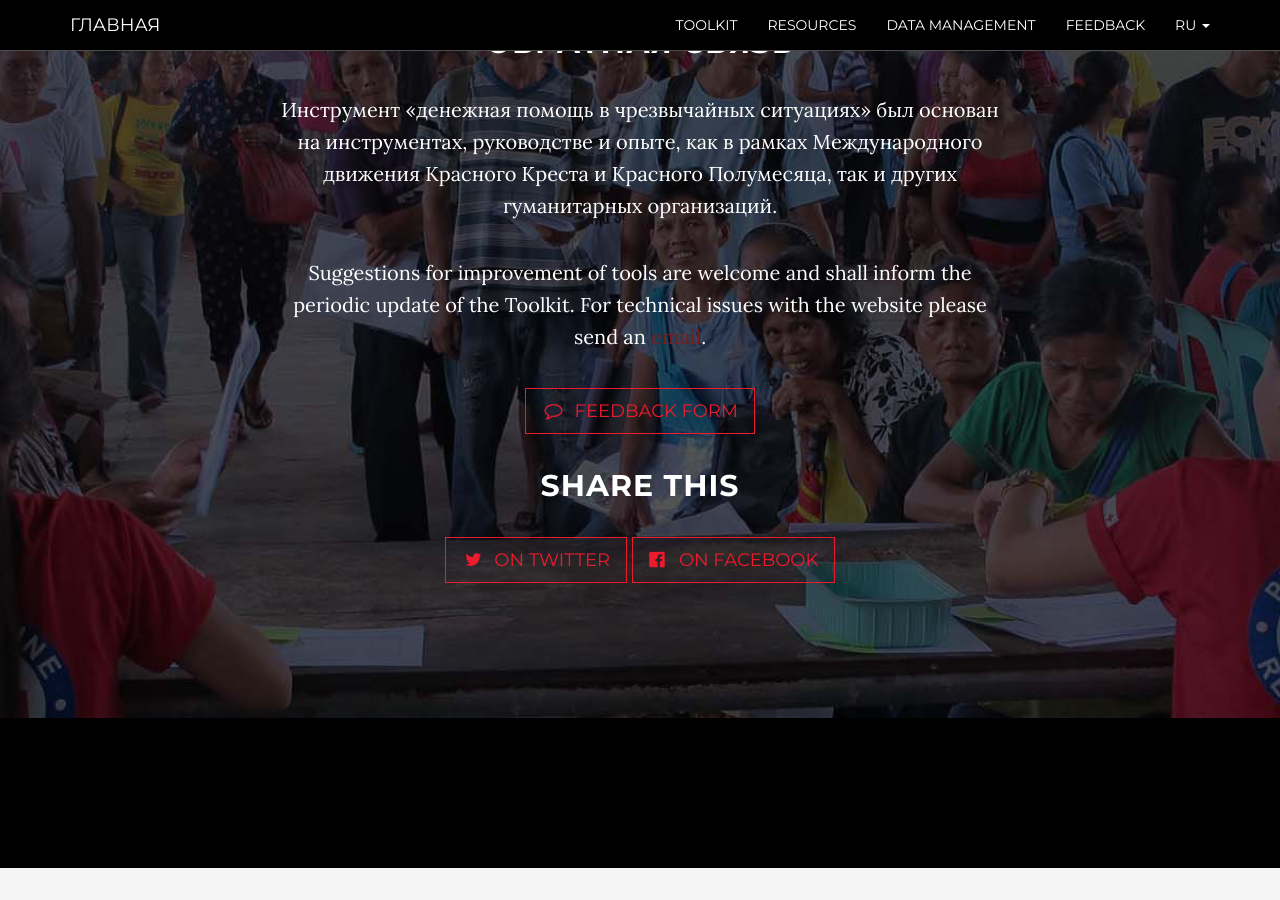
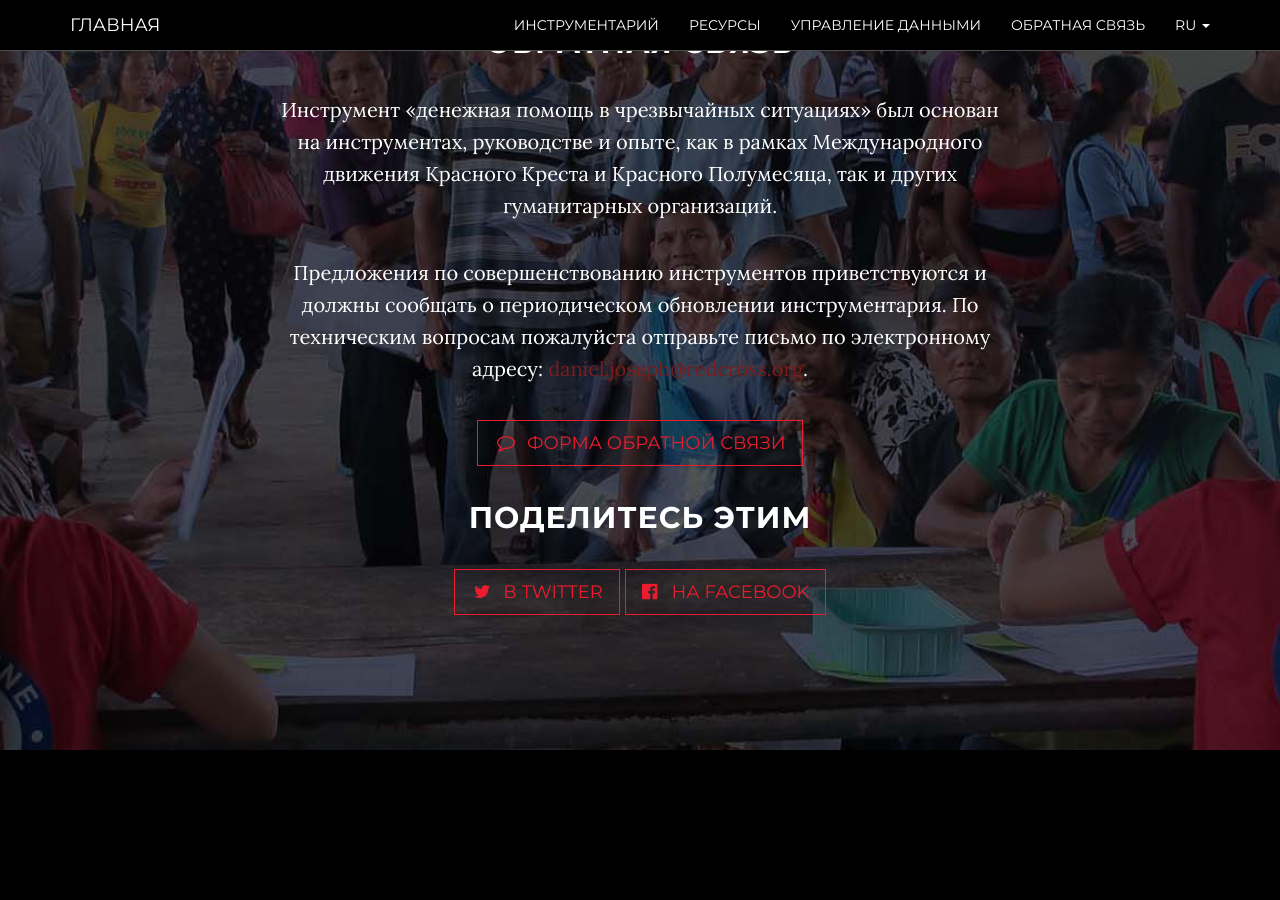
Before and after one commit to AmericanRedCross/ctp-website, a Jekyll site: the page built from ru/index.html, in a window 1280 px wide and 900 px high, scrolled down 2060 px. Built offline with Jekyll 4.4.1, drawn with Linux system fonts in a browser that asks for light colours; some of the changed lines change nothing that is shown; some of the changed text lies outside the part shown.

Commit message:
russian updates

```diff
--- a/_data/ru.yml
+++ b/_data/ru.yml
@@ -3,7 +3,7 @@
 ##################
 
 meta:
-  description:    "Cash transfer based programming (CTP) is an effective and flexible way to support people affected by emergencies, maintaining their dignity and choice, while fostering local economies. CTP includes all forms of cash and voucher-based assistance. The Cash in Emergencies Toolkit has been devised as a means to make tools, practical guidance and minimum standards easily accessible to staff and volunteers."
+  description:    "Программирование на основе денежных переводов (CTP) - это эффективный и гибкий способ поддержки людей, пострадавших в результате чрезвычайных ситуаций, сохранения их достоинства и выбора, одновременно поощряя местную экономику. CTP включает в себя все формы помощи наличными и ваучерами. Инструментарий разработан как средство обеспечения доступности инструментов, практических рекомендаций и минимальных стандартов для персонала и добровольцев."
   ogimg:          "https://raw.githubusercontent.com/AmericanRedCross/ctp-website/gh-pages/img/og-img-en.jpg"
   twitterimg:     "https://raw.githubusercontent.com/AmericanRedCross/ctp-website/gh-pages/img/twitter-img-en.jpg"
 
@@ -17,13 +17,13 @@ nav_home:
   text:           "Главная"
   url:            "/ru/"
 nav:
-  - text:         "Toolkit"
+  - text:         "Инструментарий"
     url:          "/ru/toolkit/"
-  - text:         "Resources"
+  - text:         "Ресурсы"
     url:          "/ru/resources/"
-  - text:         "Data Management"
+  - text:         "Управление данными"
     url:          "/ru/datamanagement/"
-  - text:         "Feedback"
+  - text:         "Обратная Связь"
     url:          "/ru/#feedback"
 
 #############
@@ -43,7 +43,7 @@ about:
   paragraph1:     "Программирование на основе денежных переводов (CTP) - это эффективный и гибкий способ поддержки людей, пострадавших в результате чрезвычайных ситуаций, сохранения их достоинства и выбора, одновременно поощряя местную экономику. CTP включает в себя все формы помощи наличными и ваучерами."
   paragraph2:     "Международное движение Красного Креста и Красного Полумесяца разработало Инструмент «ПрограммА денежной помощи в чрезвычайных ситуациях» в качестве средства, обеспечивающего доступность инструментов, практических рекомендаций и минимальных стандартов для персонала и добровольцев. Инструментарий должен информировать и руководствоваться внедрением CTP, чтобы улучшить качество CTP на разных этапах проектного цикла."
   toolkit:        "Explore the toolkit"
-  toolkiturl:     "/toolkit/"
+  toolkiturl:     "/ru/toolkit/"
 
 #####################
 ## FEEDBACK ##
@@ -51,15 +51,15 @@ about:
 
 feedback:
   id:             "feedback"
-  title:          "ОБРАТНАЯ СВЯЗЬ"
+  title:          "Обратная Связь"
   paragraph1:     "Инструмент «денежная помощь в чрезвычайных ситуациях» был основан на инструментах, руководстве и опыте, как в рамках Международного движения Красного Креста и Красного Полумесяца, так и других гуманитарных организаций."
-  paragraph2:     "Suggestions for improvement of tools are welcome and shall inform the periodic update of the Toolkit. For technical issues with the website please send an <a href=\"mailto:daniel.joseph@redcross.org\">email</a>."
-  form_btn:       "Feedback Form"
-  social:         "Share This"
-  twitter:        "On Twitter"
-  tweet:          "Cash in Emergencies Toolkit: http://rcmcash.org/ via @Federation"
-  fb:             "On Facebook"
-  fblink:         "http://rcmcash.org/"
+  paragraph2:     "Предложения по совершенствованию инструментов приветствуются и должны сообщать о периодическом обновлении инструментария. По техническим вопросам пожалуйста отправьте письмо по электронному адресу: <a href=\"mailto:daniel.joseph@redcross.org\">daniel.joseph@redcross.org</a>."
+  form_btn:       "Форма обратной связи"
+  social:         "Поделитесь этим"
+  twitter:        "В Twitter"
+  tweet:          "Наличные деньги в наборе инструментов для чрезвычайных ситуаций: http://rcmcash.org/ru via @Federation"
+  fb:             "На Facebook"
+  fblink:         "http://rcmcash.org/ru"
 
 
 #####################
@@ -69,66 +69,66 @@ feedback:
 acknowledgment:
   title:          "Уведомление"
   text1:          "Инструмент «Денежная помощь в чрезвычайных ситуациях» стал возможен благодаря поддержке:"
-  text2:          "Переводы Денежная помощь в чрезвычайных ситуациях были предоставлены ECHO."
+  text2:          "Переводы «Денежная помощь в чрезвычайных ситуациях» были предоставлены ECHO."
 
 #############
 ## TOOLKIT ##
 #############
 
 toolkit:
-  about:          "About"
-  title:          "Explore the Toolkit"
-  paragraph1:     "The Cash in Emergencies Toolkit is organized in modules, each corresponding to a different phase of the project cycle."
-  paragraph2:     "Each module is divided in steps and sub-steps. They are indicative and not necessarily sequential. The user may need to move back and forth to reach the intended results. The user may also need to skip some of the steps or sub-steps proposed, due to time and resource constraints that are common in an emergency context."
+  about:          "На тему"
+  title:          "Изучите инструментарий"
+  paragraph1:     "Инструмент «Денежная помощь в чрезвычайных ситуациях» организован в модулях, каждый из которых соответствует разной фазе проектного цикла."
+  paragraph2:     "Каждый модуль разделен на этапы и подэтапы. Они являются ориентировочными и необязательно последовательными. Пользователю может потребоваться перемещение назад и вперед, чтобы достичь намеченных результатов. Пользователю также может потребоваться пропустить некоторые из предложенных шагов или подэтапов из-за ограничений времени и ресурсов, которые являются общими в чрезвычайном контексте."
   loaderror:      "Sorry, something went wrong loading the resource. Please refresh the page. If the problem persists, send an email to <a href=\"mailto:daniel.joseph@redcross.org\">daniel.joseph@redcross.org</a> with the internet browser (name and version) you are using and the URL. Thank you."
-  zip:            "Explore the toolkit documents below or download the entire"
-  toolkit:        "toolkit"
-  modules:        "You will find 5 modules in the toolkit:"
-  module1:        "Preparedness"
-  module2:        "Assessment"
-  module3:        "Response<br> Analysis"
-  module4:        "Set-up &amp;<br>Implementation"
-  module5:        "Monitoring<br>&amp; Evaluation"
-  modalities:     "Other Tools / Modalities:"
-  cashforwork:    "Cash for Work"
-  vouchers:       "Vouchers"
-  searchmessage:  "Search for a document..."
-  emptymessage:   "unable to find a matching document"
-  suggestlimit:   "maximum of 20 suggestions returned when searching"
+  zip:            "Изучите документы инструментария ниже или загрузите весь"
+  toolkit:        "инструментарий"
+  modules:        "В наборе инструментов вы найдете 5 модулей:"
+  module1:        "Готовность"
+  module2:        "Оценка"
+  module3:        "Анализ<br> ответов"
+  module4:        "Настройка и<br>внедрение"
+  module5:        "Мониторинг<br>и оценка"
+  modalities:     "Другие инструменты / способы:"
+  cashforwork:    "Наличные деньги за работу"
+  vouchers:       "Ваучеры"
+  searchmessage:  "Поиск документа..."
+  emptymessage:   "невозможно найти соответствующий документ"
+  suggestlimit:   "не более 20 предложений, возвращенных при поиске"
 
 ###############
 ## Resources ##
 ###############
 
 resources:
-  about:          "Resources"
+  about:          "Ресурсы"
   title:          "Red Cross Red Crescent Movement Resources"
   loaderror:      "Sorry, something went wrong loading the resource. Please refresh the page. If the problem persists, send an email to <a href=\"mailto:daniel.joseph@redcross.org\">daniel.joseph@redcross.org</a> with the internet browser (name and version) you are using and the URL. Thank you."
-  guidance:       "Guidance"
-  keydocs:        "Key documents and additional CTP guidance"
-  learning:       "Learning"
-  casestudies:    "Case studies and fact sheets"
-  training:       "Training"
-  calendar:       "Calendar and material"
-  coordination:   "Coordination"
-  peerworking:    "Cash Peer Working Group"
-  videos:         "Videos"
-  youtube:        "IFRC YouTube page"
-  searchmessage:  "Search for a document..."
-  emptymessage:   "unable to find a matching document"
-  suggestlimit:   "maximum of 20 suggestions returned when searching"
+  guidance:       "Руководство"
+  keydocs:        "Основные документы и дополнительные рекомендации CTP"
+  learning:       "Обучение"
+  casestudies:    "Тематические исследования, фактологические бюллетени и отчеты"
+  training:       "Обучение"
+  calendar:       "Календарь и материал"
+  coordination:   "Координация"
+  peerworking:    "Наличная коллегиальная рабочая группа"
+  videos:         "Видео"
+  youtube:        "Страница IFRC YouTube"
+  searchmessage:  "Поиск документа..."
+  emptymessage:   "невозможно найти соответствующий документ"
+  suggestlimit:   "не более 20 предложений, возвращенных при поиске"
 
 #####################
 ## Data Management ##
 #####################
 
 datamanagement:
-  about:          "Data Managment"
-  title:          "Data Management Resources"
+  about:          "Управление данными"
+  title:          "Ресурсы управления данными"
   loaderror:      "Sorry, something went wrong loading the resource. Please refresh the page. If the problem persists, send an email to <a href=\"mailto:daniel.joseph@redcross.org\">daniel.joseph@redcross.org</a> with the internet browser (name and version) you are using and the URL. Thank you."
-  mdc:            "Mobile Data Collection"
-  spreadhsheet:   "Spreadsheet Tools"
-  imresources:    "Cash IM Resources"
-  searchmessage:  "Search for a document..."
-  emptymessage:   "unable to find a matching document"
-  suggestlimit:   "maximum of 20 suggestions returned when searching"
+  mdc:            "Мобильный сбор данных"
+  spreadhsheet:   "Инструменты электронных таблиц"
+  imresources:    "Ресурсы наличных денежных средств IM"
+  searchmessage:  "Поиск документа..."
+  emptymessage:   "невозможно найти соответствующий документ"
+  suggestlimit:   "не более 20 предложений, возвращенных при поиске"
```
Also changed, not shown: img/og-img-ru.jpg (added), img/twitter-img-ru.jpg (added).
